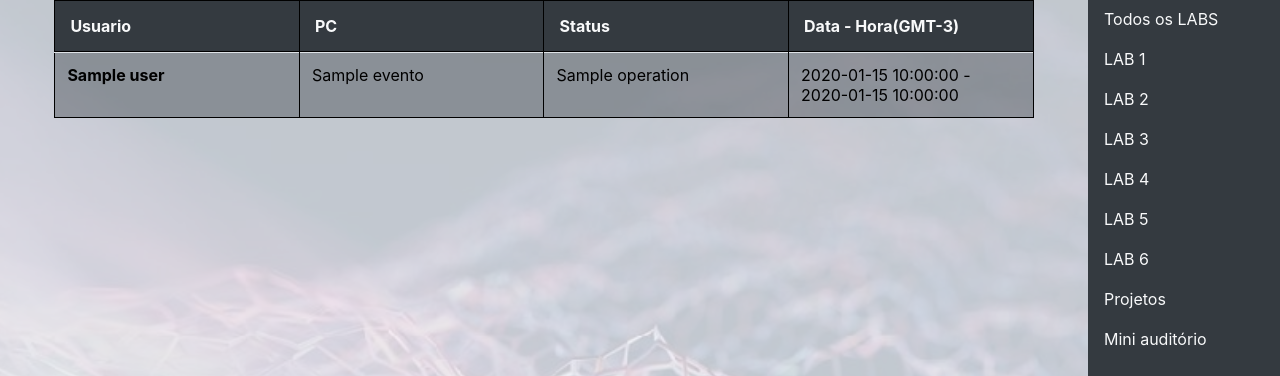
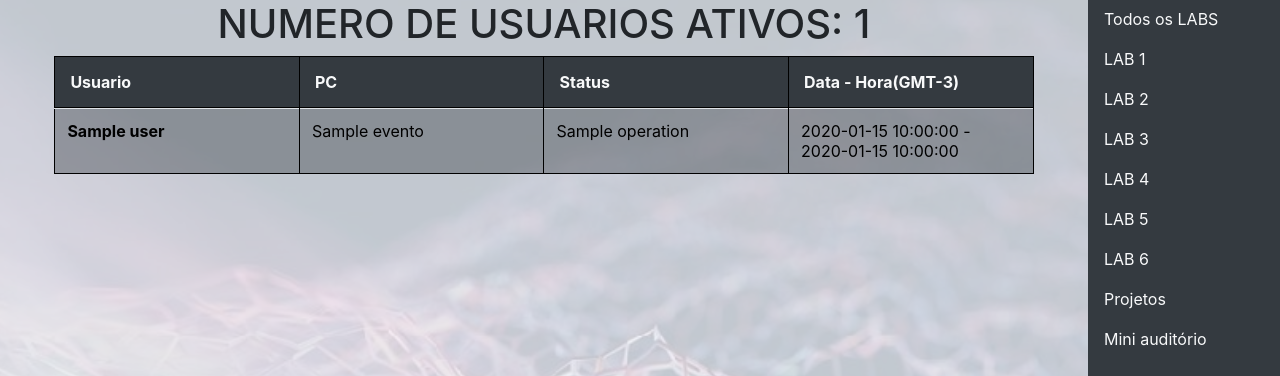
Before and after one commit to CoreIFAL/Tracker-Core, a Flask app: page / in a window 1280 px wide. Shown: the part 154-530 px from the top of the page. Run offline with Flask 2, Linux system fonts and the light colour scheme; a database or web service that is not in the repository returns one stand-in record (values such as "Sample title"); lists and menus that the app fills with data are empty; some libraries are stand-ins or nearby versions.

Commit message:
atualizando sessoes ativas e afins

```diff
--- a/app/main/controller.py
+++ b/app/main/controller.py
@@ -3,14 +3,19 @@ from app.database import DB
 import pymongo
 import datetime
 
-def list_active_sessions(list_users):
+def list_active_sessions():
     active_sessions = []
-    for i in list_users:
-        #if i['event'][-1]['date'] == datetime.datetime.now().strftime("%d/%m/%Y") and i['event'][-1]['operation'] == 'logon' and
-        if len(i['event']) % 2 != 0:
-            user = User(i['name'], i['event'][-1]['operation'], i['event'][-1]['computername'], i['event'][-1]['date'], i['event'][-1]['time'])
-            active_sessions.append(user)
+    for i in DB.DATABASE['users'].find({'active':1}):
+        print(i['name'], i['event'][-1]['date'], i['event'][-1]['computername'])
+        if i['active'] == 1 and i['event'][-1]['date'] < datetime.datetime.now().strftime("%d/%m/%Y"):
+            i['active'] = 0
+            DB.DATABASE['users'].update_one({"name":i['name']}, {"$set":{"active":0}})
+        active_sessions.append(i)
     return active_sessions
+
+def how_many_users_active():
+    query = {'active': 1}
+    return DB.DATABASE['users'].count_documents(query)
 
 def get_data_by_username(username):
     user = DB.find_one("users", {'name':username})
@@ -26,12 +31,11 @@ def how_many_access_by_labs():
                                     '$filter':{
                                     'input':'$event',
                                     'as':'event',
-                                    'cond':{'$and':[
-                                            {'$eq':['$$event.operation','logon']}
-                                    ]}
+                                    'cond':{'$eq':['$$event.operation','logon']}
+                                    }
                                 }
                             },
-                }},
+                },
                 {'$unwind':'$event'},
                 {'$match':{'$expr':{'$regexFind':{'input':'$event.computername', 'regex': i}}}},
                 {'$group':
--- a/app/main/routes.py
+++ b/app/main/routes.py
@@ -4,14 +4,15 @@ from app.main import bp
 from app.main.controller import list_active_sessions
 from app.main.controller import get_data_by_username
 from app.main.controller import how_many_access_by_labs
+from app.main.controller import how_many_users_active
 from app.models.user import User
 from app.database import DB
 
 @bp.route('/')
 def index():
-    lista_users = DB.find_all('users')
-    users_front = list_active_sessions(lista_users)
-    return render_template('index.html', lista_users=users_front,active=len(users_front))
+    users_front = list_active_sessions()
+    length = how_many_users_active()
+    return render_template('index.html', lista_users=users_front,active=length)
 
 @bp.route('/grafico')
 def chart():
--- a/app/templates/grafico.html
+++ b/app/templates/grafico.html
@@ -28,7 +28,8 @@
                 data.addColumn('number', 'LAB 6');
                 data.addColumn('number', 'Projetos');
                 {% for i in datas.keys() %}
-                    data.addRow([{{str(i)}}, {{datas[i][0]}}, {{datas[i][1]}}, {{datas[i][2]}}, {{datas[i][3]}}, {{datas[i][4]}}, {{datas[i][5]}}, {{datas[i][6]}}])
+                    var data_fmt = '{{i}}'
+                    data.addRow([data_fmt, {{datas[i][0]}}, {{datas[i][1]}}, {{datas[i][2]}}, {{datas[i][3]}}, {{datas[i][4]}}, {{datas[i][5]}}, {{datas[i][6]}}])
                 {% endfor %}
 
                 // data.addRows([
--- a/app/templates/index.html
+++ b/app/templates/index.html
@@ -188,9 +188,12 @@
                       </div>
                     </div>
                   </nav>
+
         <div class="corpo">
 
             <div class="containers">
+
+                    <h1>NUMERO DE USUARIOS ATIVOS: {{ active }}</h1>
                 <div>
                     <table style="width:90%; margin-left: 5%;background-color: #343a40; color: #f8f9fa;">
                         <thead >
@@ -208,7 +211,7 @@
                         <tbody>
                             <div class="container">
                                 {% for user in lista_users %}
-                                {% set u = user['event']['computername'] %}
+                                {% set u = user['event'][-1]['computername'] %}
                                 {% if 'L01' in u %}
                                     <tr id="tabelaInfo" class="table-item lab1" style="width:90%; margin-left: 5%;background-color: #343a4064; color: #000000">
                                 {% elif 'L02' in u %}
@@ -229,9 +232,9 @@
                                     <tr style="background-color: #343a4064; color: #000000">
                                 {% endif %}
                                     <th id={{user['name']}} width="25%"><a href="{{url_for('main.get_user', username=user['name'])}}" style="color: #000000; cursor:pointer; text-decoration: none;">{{user['name']}}</a></th>
-                                    <td width="25%">{{user['event']['computername']}}</td>
-                                    <td width="25%">{{user['event']['operation']}}</td>
-                                    <td width="25%">{{user['event']['date']}} - {{user['event']['time']}}</td>
+                                    <td width="25%">{{user['event'][-1]['computername']}}</td>
+                                    <td width="25%">{{user['event'][-1]['operation']}}</td>
+                                    <td width="25%">{{user['event'][-1]['date']}} - {{user['event'][-1]['time']}}</td>
                                 </tr>
                                 {% endfor %}
                             </div>
@@ -242,9 +245,8 @@
                     <table id="tabela" style="width:90%; margin-left: 5%; display: ''">
                         <tbody>
                             <div class="container">
-
                                     {% for user in lista_users %}
-                                    {% set u = user['event']['computername'] %}
+                                    {% set u = user['event'][-1]['computername'] %}
                                     {% if 'L01' in u %}
                                         <tr id="tabelaInfo" class="table-item row lab1" style="width:90%; margin-left: 5%;background-color: #343a4064; color: #000000">
                                     {% elif 'L02' in u %}
@@ -265,9 +267,9 @@
                                         <tr style="background-color: #343a4064; color: #000000">
                                     {% endif %}
                                         <th id={{user['name']}} class="col-12 col-md-3"><a style="color: #000000; cursor:pointer; text-decoration: none;" href="{{url_for('main.get_user', username=user['name'])}}">{{user['name']}}</a></th>
-                                        <td class="col-12 col-md-3">{{user['event']['computername']}}</td>
-                                        <td class="col-12 col-md-3">{{user['event']['operation']}}</td>
-                                        <td class="col-12 col-md-3">{{user['event']['date']}} - {{user['event']['time']}}</td>
+                                        <td class="col-12 col-md-3">{{user['event'][-1]['computername']}}</td>
+                                        <td class="col-12 col-md-3">{{user['event'][-1]['operation']}}</td>
+                                        <td class="col-12 col-md-3">{{user['event'][-1]['date']}} - {{user['event'][-1]['time']}}</td>
                                     </tr>
                                     {% endfor %}
 
--- a/microblog.py
+++ /dev/null
@@ -1 +0,0 @@
-from app import app
```
